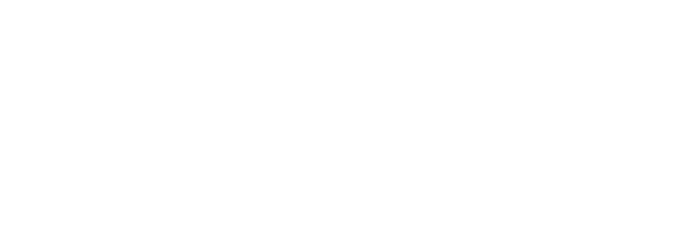
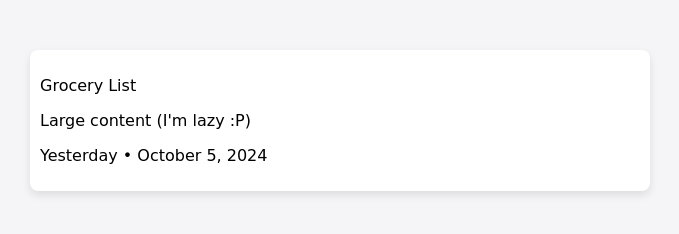
Before and after one commit to pROmeTEuL/Thunder-Note, an Electron app: page src/notepage/page.html in a window 800 px wide. Shown: the whole page, without its empty margins (60-739 px from the left). Drawn offline with Linux system fonts and the light colour scheme.

Commit message:
Added notepage logic (dummy test)

```diff
--- a/src/mainpage/script.js
+++ b/src/mainpage/script.js
@@ -51,8 +51,7 @@ async function renderNotes() {
 }
 
 function openNote(noteId) {
-  alert(`Opening note with ID: ${noteId}`);
-  console.log("Add note opening logic!!!");
+  window.location.assign(`../notepage/page.html?id=${noteId}`);
 }
 
 renderNotes();
--- a/src/mainpage/style.css
+++ b/src/mainpage/style.css
@@ -1,9 +1,11 @@
 body {
-    font-family: -apple-system, BlinkMacSystemFont, "Segoe UI", Roboto, "Helvetica Neue", Arial, sans-serif;
+  font-family: "Bradley Hand", cursive;
+  /*font-family: -apple-system, BlinkMacSystemFont, "Segoe UI", Roboto, "Helvetica Neue", Arial, sans-serif;*/
   margin: 0;
   padding: 0;
   background-color: #f5f5f7;
 }
+
 .container {
   max-width: 600px;
   margin: 50px auto;
@@ -12,28 +14,34 @@ body {
   border-radius: 8px;
   box-shadow: 0 4px 8px rgba(0, 0, 0, 0.1);
 }
+
 .note-item {
   padding: 15px;
   border-bottom: 1px solid #ddd;
   cursor: pointer;
 }
+
 .note-item:last-child {
   border-bottom: none;
 }
+
 .note-title {
   font-size: 18px;
   font-weight: 600;
   margin: 0 0 5px;
 }
+
 .note-preview {
   font-size: 14px;
   color: #6e6e73;
 }
+
 .note-time {
   font-size: 12px;
   color: #a1a1a6;
   margin-top: 5px;
 }
+
 .note-item:hover {
   background-color: #f0f0f5;
 }
--- a/src/notepage/script.js
+++ b/src/notepage/script.js
@@ -0,0 +1,23 @@
+const noteContainer = document.getElementById('note-container');
+
+function getNote() {
+    var id = window.location.search.split('=')[1];
+    //return api.get(`/note/${id}`);
+    return {
+        id: 2,
+        title: "Grocery List",
+        preview: "Milk, bread, eggs, butter, tomatoes, spinach, chicken breast...",
+        content: "Large content (I'm lazy :P)",
+        time: "Yesterday • October 5, 2024",
+    };
+}
+
+function renderNote(note) {
+    noteContainer.innerHTML = `
+        <p class="note-title">${note.title}</p>
+        <p class="note-content">${note.content}</p>
+        <p class="note-time">${note.time}</p>
+    `;
+}
+
+renderNote(getNote());
--- a/src/notepage/style.css
+++ b/src/notepage/style.css
@@ -0,0 +1,16 @@
+body {
+    font-family: "Bradley Hand", cursive;
+    /*font-family: -apple-system, BlinkMacSystemFont, "Segoe UI", Roboto, "Helvetica Neue", Arial, sans-serif;*/
+    margin: 0;
+    padding: 0;
+    background-color: #f5f5f7;
+}
+
+.container {
+    max-width: 600px;
+    margin: 50px auto;
+    padding: 10px;
+    background-color: white;
+    border-radius: 8px;
+    box-shadow: 0 4px 8px rgba(0, 0, 0, 0.1);
+}
```
Lines whose indentation alone changed are shown as unchanged.
